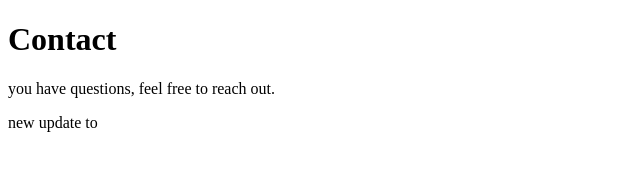
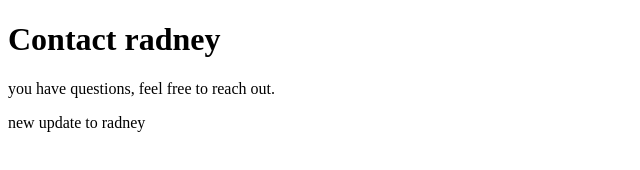
Before and after one commit to rajatjain12345/localrepo, a plain HTML site: page contact.html in a window 1280 px wide. Shown: the whole page, without its empty margins (0-640 px from the left). Drawn offline with Linux system fonts and the light colour scheme.

Commit message:
about-contact

```diff
--- a/contact.html
+++ b/contact.html
@@ -8,9 +8,9 @@
 </head>
 
 <body>
-    <h1>Contact </h1>
+    <h1>Contact radney</h1>
     <p> you have questions, feel free to reach out.</p>
-    <p>new update to </p>
+    <p>new update to radney</p>
 </body>
 
 </html>
```
Also changed, not shown: about.html (+1 -1 lines).
